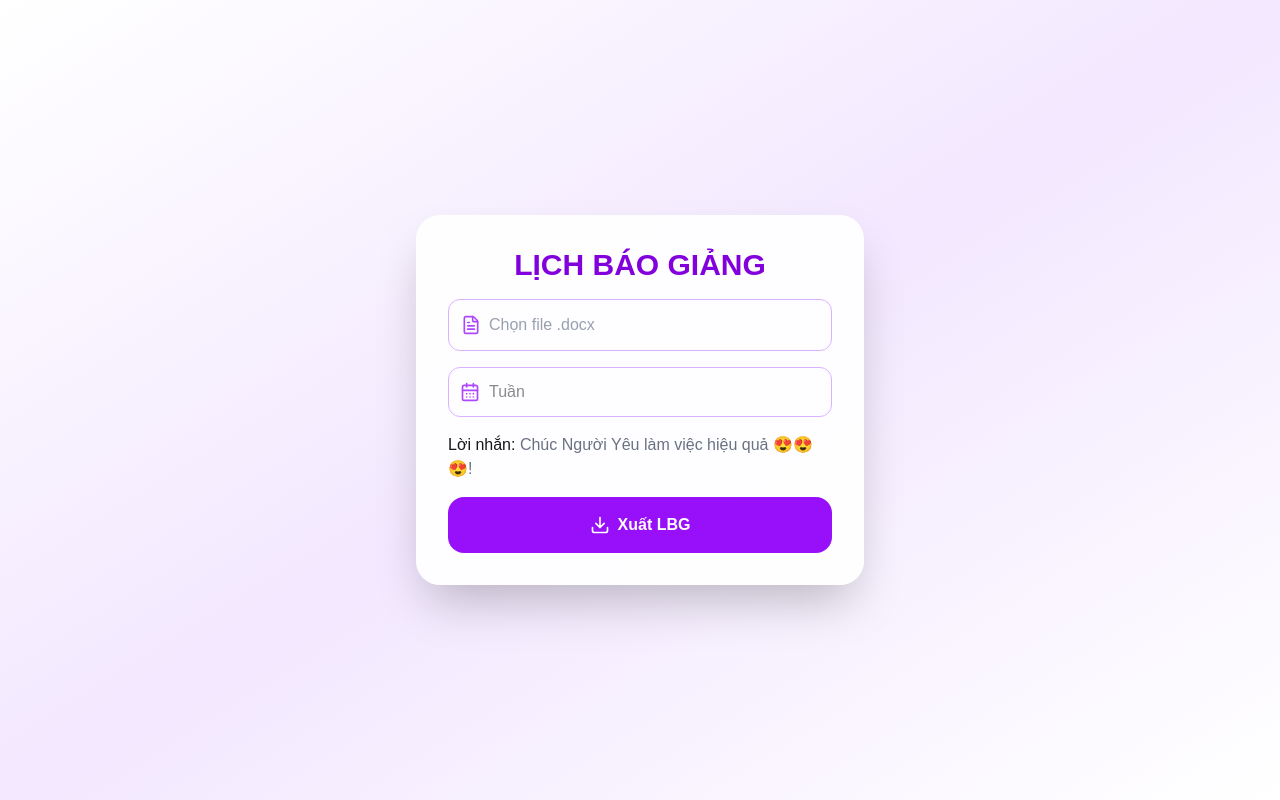
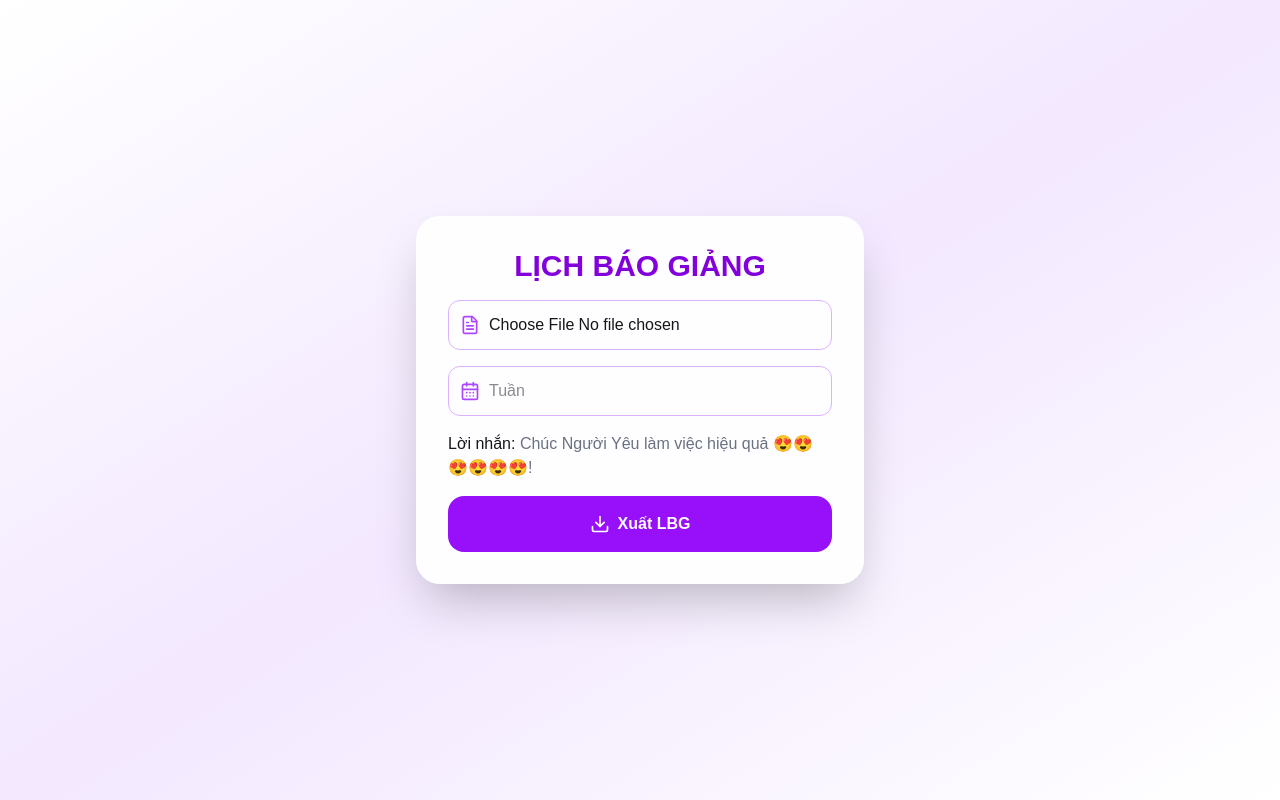
Before and after one commit to Phuc1912001/LICHBAOGIANG, a Next.js app: page / in a window 1280 px wide. Built offline with nearby package versions, Linux system fonts and the light colour scheme.

Commit message:
fix some bug

```diff
--- a/app/page.tsx
+++ b/app/page.tsx
@@ -214,11 +214,8 @@ export default function Home() {
         </h1>
 
         {/* File Input */}
-        <label className="relative w-full block cursor-pointer h-13 rounded-xl border border-purple-300 focus:ring-2 focus:ring-purple-400 focus:outline-none">
+        <label className="relative w-full block">
           <FileText className="absolute left-3 top-1/2 -translate-y-1/2 text-purple-500" size={20} />
-          <span className="absolute left-10 top-1/2 -translate-y-1/2 text-gray-400 pointer-events-none">
-            Chọn file .docx
-          </span>
           <input
             type="file"
             accept=".docx"
@@ -228,8 +225,7 @@ export default function Home() {
               setFileLien(f);
               setWeek(extractWeek(f.name));
             }}
-            className="pl-10 pr-3 py-3 w-full rounded-xl border border-purple-300 focus:ring-2 focus:ring-purple-400 focus:outline-none opacity-0 absolute inset-0 cursor-pointer"
-          />
+            className="pl-10 pr-3 py-3 w-full rounded-xl border border-purple-300 focus:ring-2 focus:ring-purple-400 focus:outline-none" />
         </label>
 
         {/* Week Input */}
@@ -245,7 +241,7 @@ export default function Home() {
         </label>
 
         <div>
-          Lời nhắn: <span className="text-gray-500">Chúc Người Yêu làm việc hiệu quả 😍😍😍!</span>
+          Lời nhắn: <span className="text-gray-500">Chúc Người Yêu làm việc hiệu quả 😍😍😍😍😍😍!</span>
         </div>
 
         {/* Export Button */}
```
